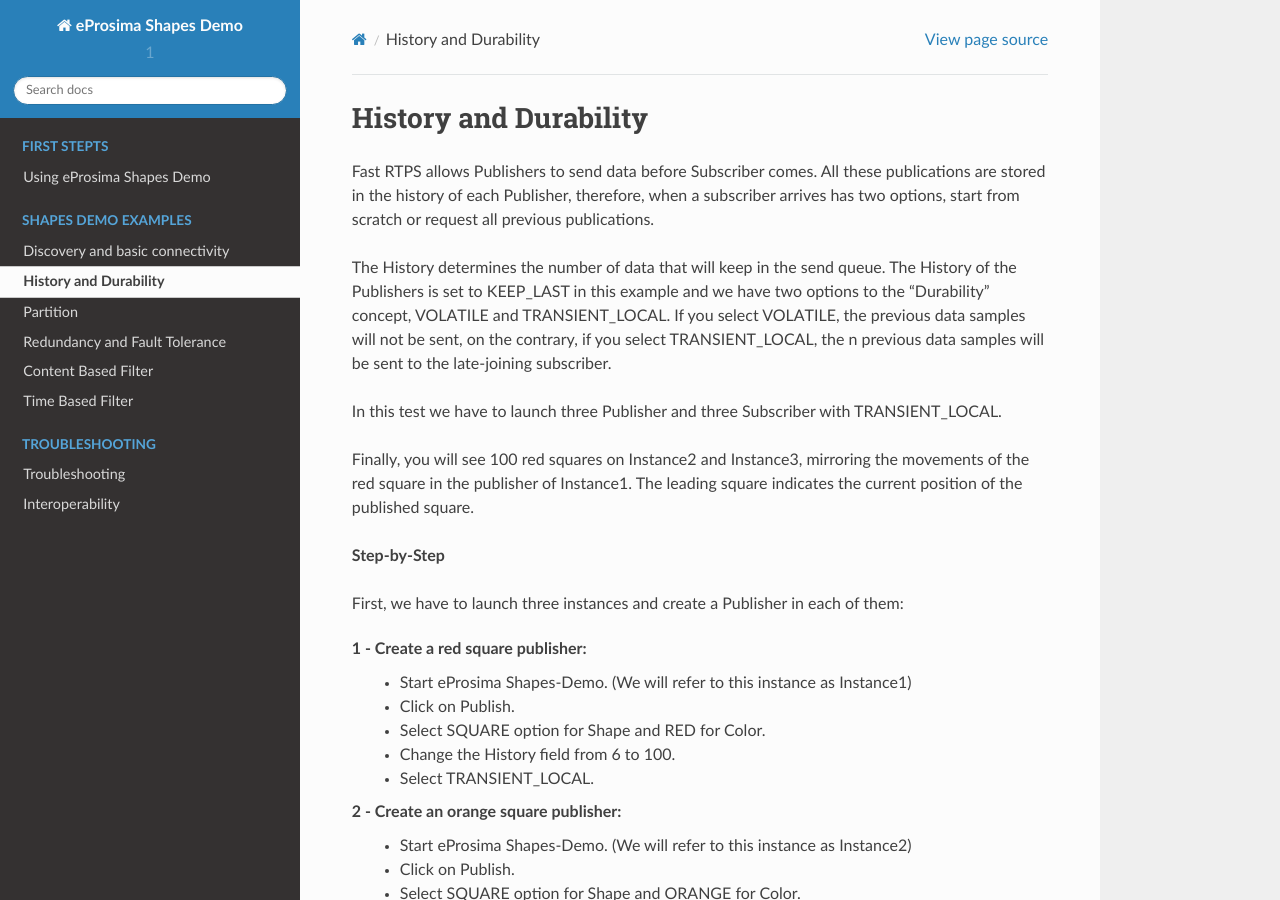
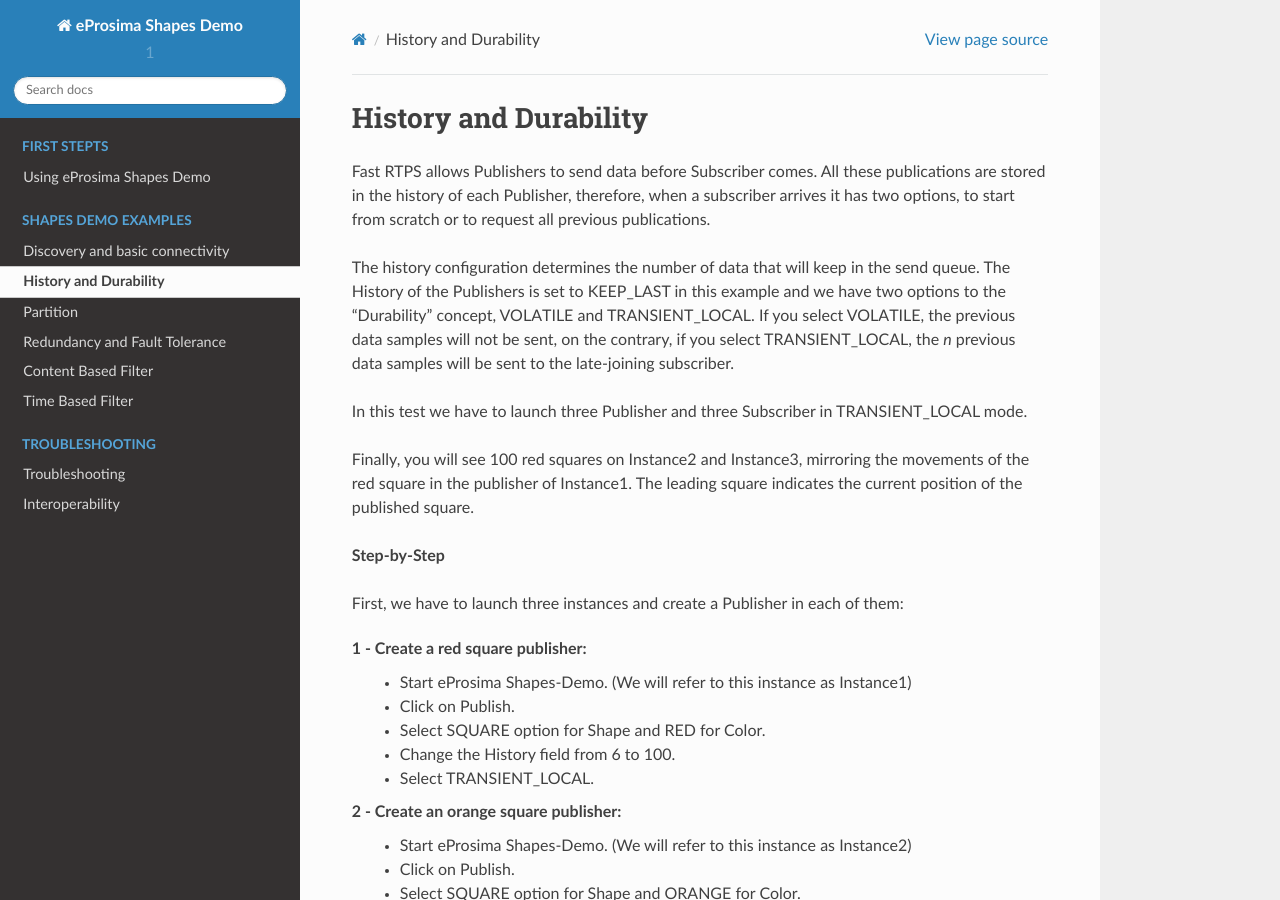
Before and after one commit to eProsima/Shapes-Demo-Docs, a Sphinx documentation site: the page built from docs/history_durability.rst, in a window 1280 px wide and 900 px high. Built offline with Sphinx 7.4.7 and the Read the Docs theme 2.0.0, drawn with Linux system fonts in a browser that asks for light colours.

Commit message:
Update history_durability.rst

```diff
--- a/docs/history_durability.rst
+++ b/docs/history_durability.rst
@@ -1,11 +1,11 @@
 History and Durability
 ======================
 
-Fast RTPS allows Publishers to send data before Subscriber comes. All these publications are stored in the history of each Publisher, therefore, when a subscriber arrives has two options, start from scratch or request all previous publications.
+Fast RTPS allows Publishers to send data before Subscriber comes. All these publications are stored in the history of each Publisher, therefore, when a subscriber arrives it has two options, to start from scratch or to request all previous publications.
 
-The History determines the number of data that will keep in the send queue. The History of the Publishers is set to KEEP_LAST in this example and we have two options to the “Durability” concept, VOLATILE and TRANSIENT_LOCAL. If you select VOLATILE, the previous data samples will not be sent, on the contrary, if you select TRANSIENT_LOCAL, the n previous data samples will be sent to the late-joining subscriber.
+The history configuration determines the number of data that will keep in the send queue. The History of the Publishers is set to KEEP_LAST in this example and we have two options to the “Durability” concept, VOLATILE and TRANSIENT_LOCAL. If you select VOLATILE, the previous data samples will not be sent, on the contrary, if you select TRANSIENT_LOCAL, the *n* previous data samples will be sent to the late-joining subscriber.
 
-In this test we have to launch three Publisher and three Subscriber with TRANSIENT_LOCAL.
+In this test we have to launch three Publisher and three Subscriber in TRANSIENT_LOCAL mode.
 
 Finally, you will see 100 red squares on Instance2 and Instance3, mirroring the movements of the red square in the publisher of Instance1. The leading square indicates the current position of the published square.
 
```
